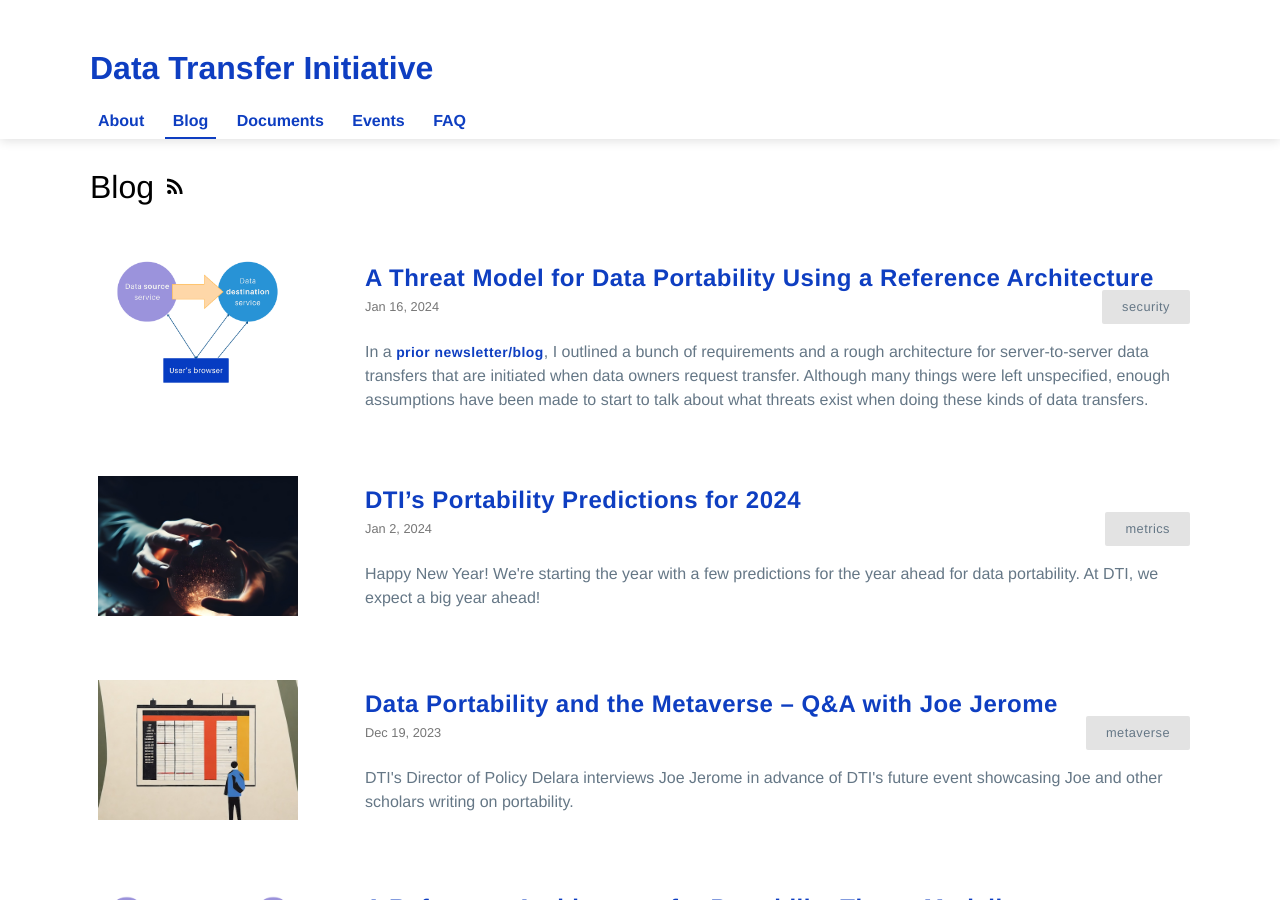
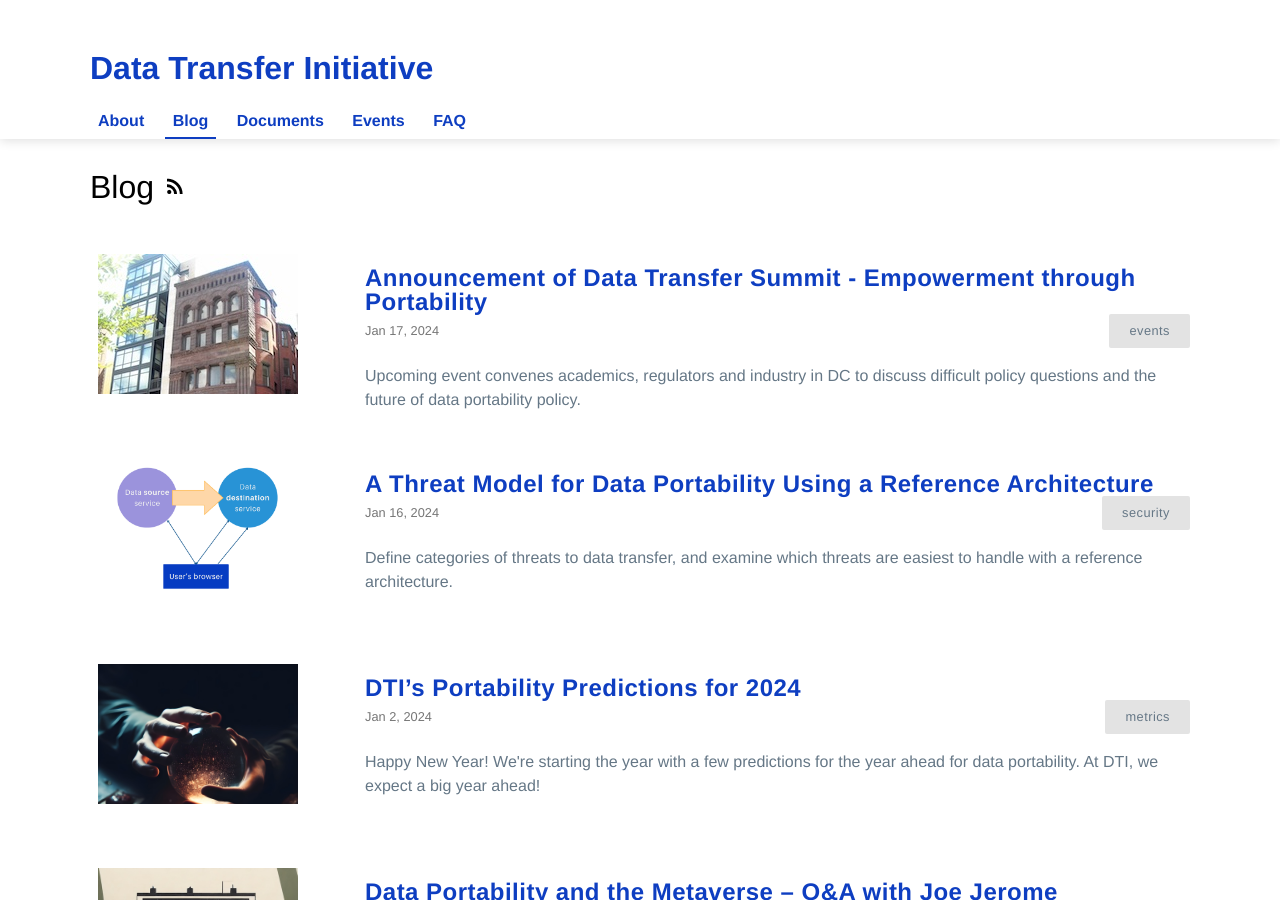
Before and after one commit to dtinit/dtinit.github.io, a Jekyll site: the page built from blog/index.md, in a window 1280 px wide and 900 px high. Built offline with Jekyll 4.4.1, drawn with Linux system fonts in a browser that asks for light colours; our own code applies the rules of GitHub Pages for plain Markdown files.

Commit message:
Adds blog post for eent

```diff
--- /dev/null
+++ b/_posts/2024-01-17-data-transfer-summit.md
@@ -0,0 +1,12 @@
+---
+title: Announcement of Data Transfer Summit - Empowerment through Portability
+tags: events
+author: Lisa Dusseault
+excerpt: "Upcoming event convenes academics, regulators and industry in DC to discuss difficult policy questions and the future of data portability policy."
+thumbnail: /images/blog/National Union Building.jpg
+---
+With the Digital Markets Act’s compliance deadline of March 6 just around the corner, Data Transfer Initiative (DTI) will convene expert panels of policymakers, academics, regulators and industry on the difficult policy questions surrounding the future of data portability. The summit will combine cutting edge research with practical considerations of implementation, surfacing both the challenges and the immense opportunities that lie ahead.
+
+See [event page and RSVP form](/docs/feb29summit) for details.
+
+Blog post image of [National Union Building](https://www.nationalunionbuildingdc.com/) by [NCinDC](https://www.flickr.com/photos/ncindc/)
```
Also changed, not shown: _posts/2024-01-16-threat-model-pt-one.md (+1 -1 lines), images/blog/National Union Building.jpg (added).
